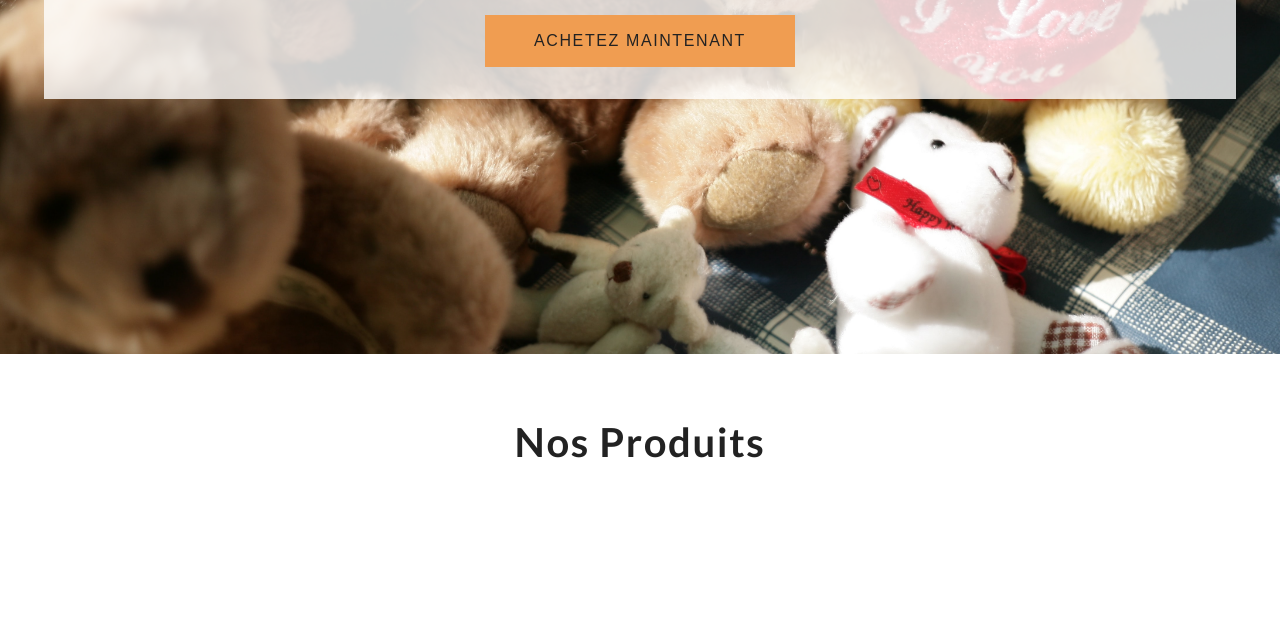
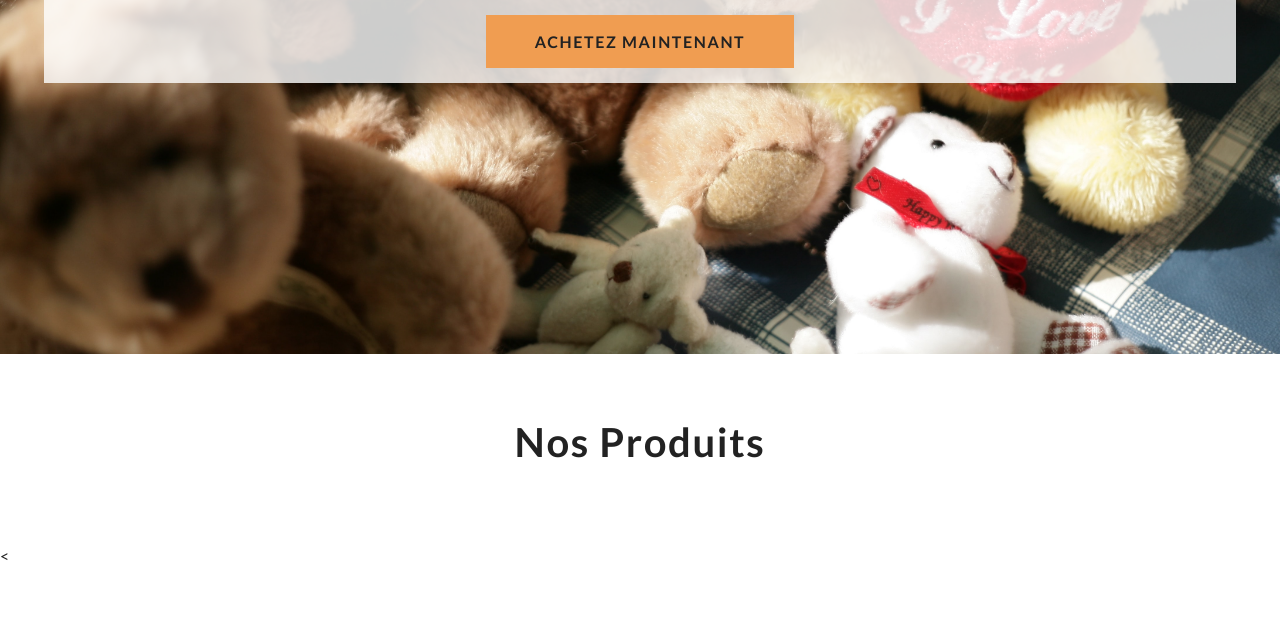
Before and after one commit to lmasure/P5_Masure_Laurent, a website: page index.html in a window 1280 px wide. Shown: the part 446-1075 px from the top of the page. Drawn offline with Linux system fonts and the light colour scheme; no server answers.

Commit message:
erreur w3c

```diff
--- a/css/style.css
+++ b/css/style.css
@@ -85,6 +85,8 @@ body {
   border: 1px solid var(--primaryColor);
   transition: var(--mainTransition);
   cursor: pointer;
+  text-decoration: none;
+  font-weight: bold;
 }
 .banner-btn:hover {
   background: transparent;
--- a/index.html
+++ b/index.html
@@ -29,7 +29,7 @@
   <header class="hero">
     <div class="banner">
       <h1 class="banner-title">Notre collection d'Ours en Peluche</h1>
-      <a href="#cta"><button class="banner-btn">Achetez maintenant</button></a>
+      <a href="#cta" class="banner-btn">Achetez maintenant</a>
     </div>
   </header>
   <!-- end of hero -->
@@ -41,5 +41,7 @@
     <div id="products-center">
 
   <script src="main.js"></script>
+  </div>
+  <
 </body>
 </html>
```
